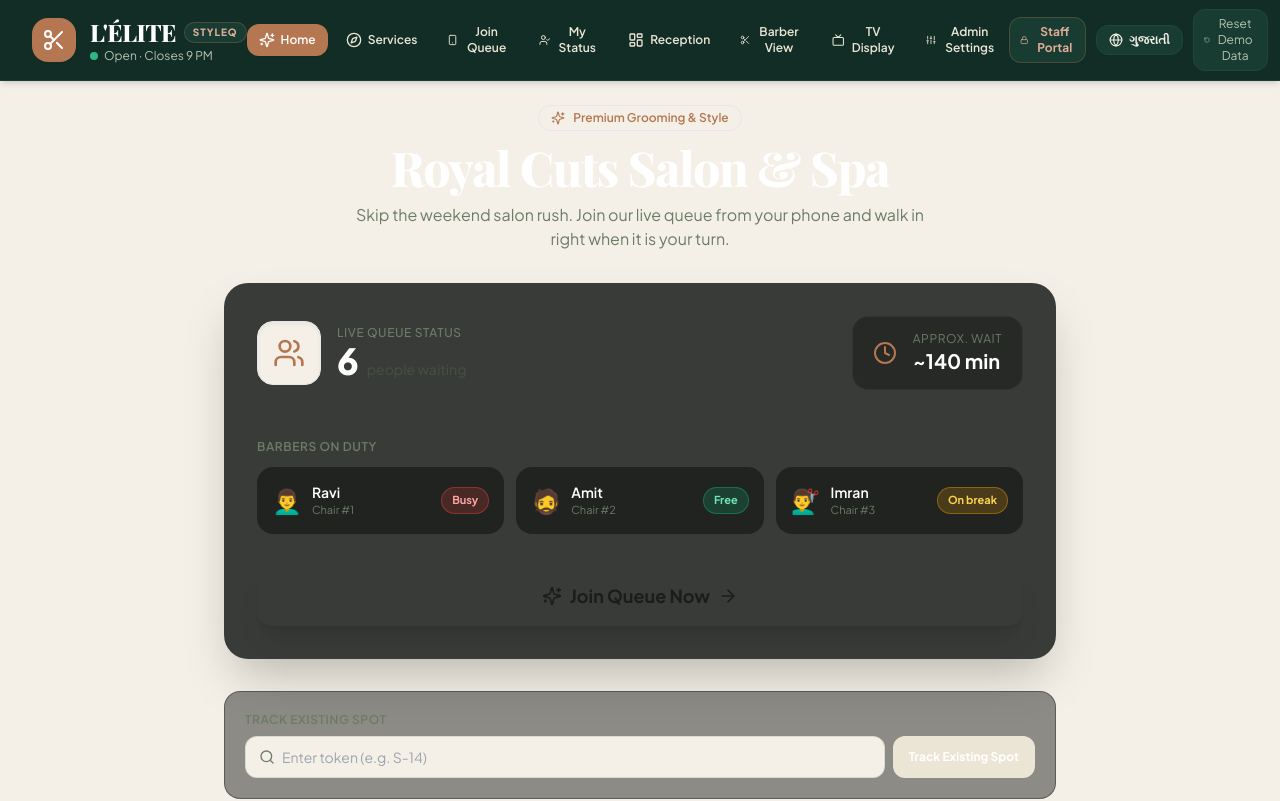
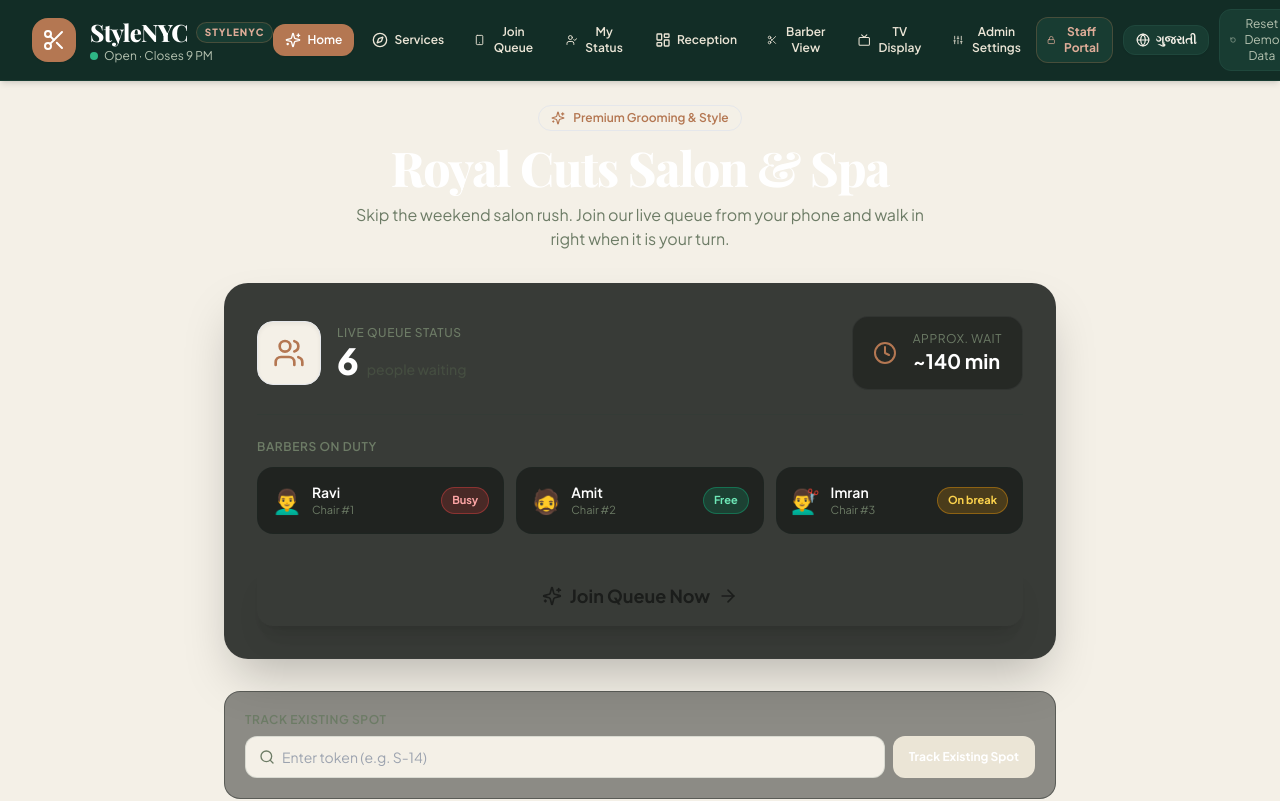
Before and after one commit to jeneilduggal/Salon-Queue-Management-Project-System, a React (Vite) app: page / in a window 1280 px wide. Shown: the top 801 px of the page. Built offline with nearby package versions, Linux system fonts and the light colour scheme; the HTML template or start-up script is replaced by a standard one; a web font is replaced by a local one.

Commit message:
Rename salon brand to StyleNYC

```diff
--- a/src/components/Navbar.jsx
+++ b/src/components/Navbar.jsx
@@ -31,8 +31,8 @@ export function Navbar({ currentRoute, onNavigate }) {
             <div className="w-10 h-10 sm:w-11 sm:h-11 rounded-2xl bg-copper-500 text-white flex items-center justify-center shadow-sm group-hover:scale-105 transition-transform"><Scissors className="w-5 h-5 sm:w-6 sm:h-6 stroke-[2]" /></div>
             <div>
               <div className="flex items-center space-x-2">
-                <span className="text-lg sm:text-2xl font-black tracking-tight text-white font-editorial">L'ÉLITE</span>
-                <span className="text-[10px] font-black px-2 py-0.5 rounded-full bg-forest-800 text-copper-300 border border-copper-500/30 uppercase tracking-widest">StyleQ</span>
+                <span className="text-lg sm:text-2xl font-black tracking-tight text-white font-editorial">StyleNYC</span>
+                <span className="text-[10px] font-black px-2 py-0.5 rounded-full bg-forest-800 text-copper-300 border border-copper-500/30 uppercase tracking-widest">StyleNYC</span>
               </div>
               <div className="flex items-center space-x-1.5 text-xs text-sage-300">
                 <span className={`w-2 h-2 rounded-full ${queueOpen ? 'bg-emerald-400 animate-pulse' : 'bg-amber-400'}`}></span>
```
